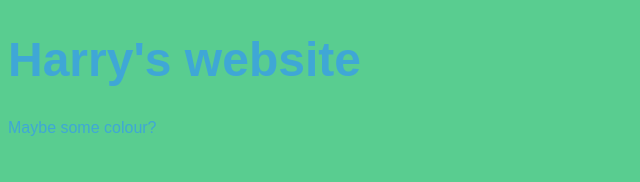
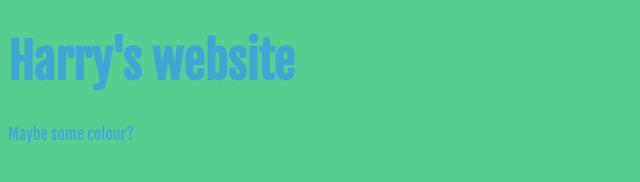
Before and after one commit to harrystanyer/harrystanyer.github.io, a plain HTML site: page index.html in a window 1280 px wide. Shown: the whole page, without its empty margins (0-640 px from the left). Drawn offline with Linux system fonts and the light colour scheme.

Commit message:
Update index.html

```diff
--- a/index.html
+++ b/index.html
@@ -3,6 +3,7 @@
   <head>
     <title>Harry's webisite</title>
     <link rel = "stylesheet" href="default.css" type="text/css">
+    <link href="https://fonts.googleapis.com/css?family=Fjalla+One" rel="stylesheet">
   </head>
 <body>
 <h1>Harry's website</h1>
```
